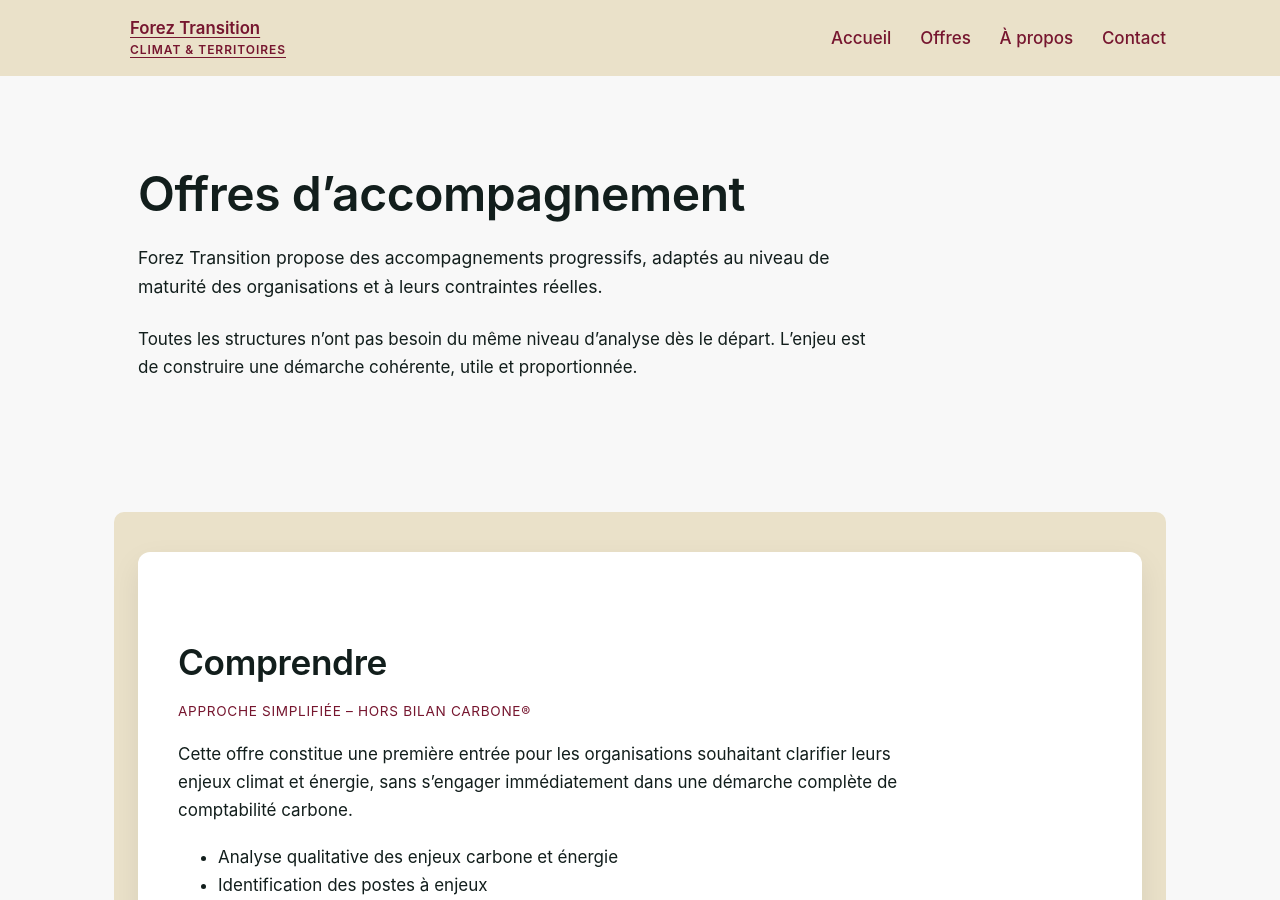
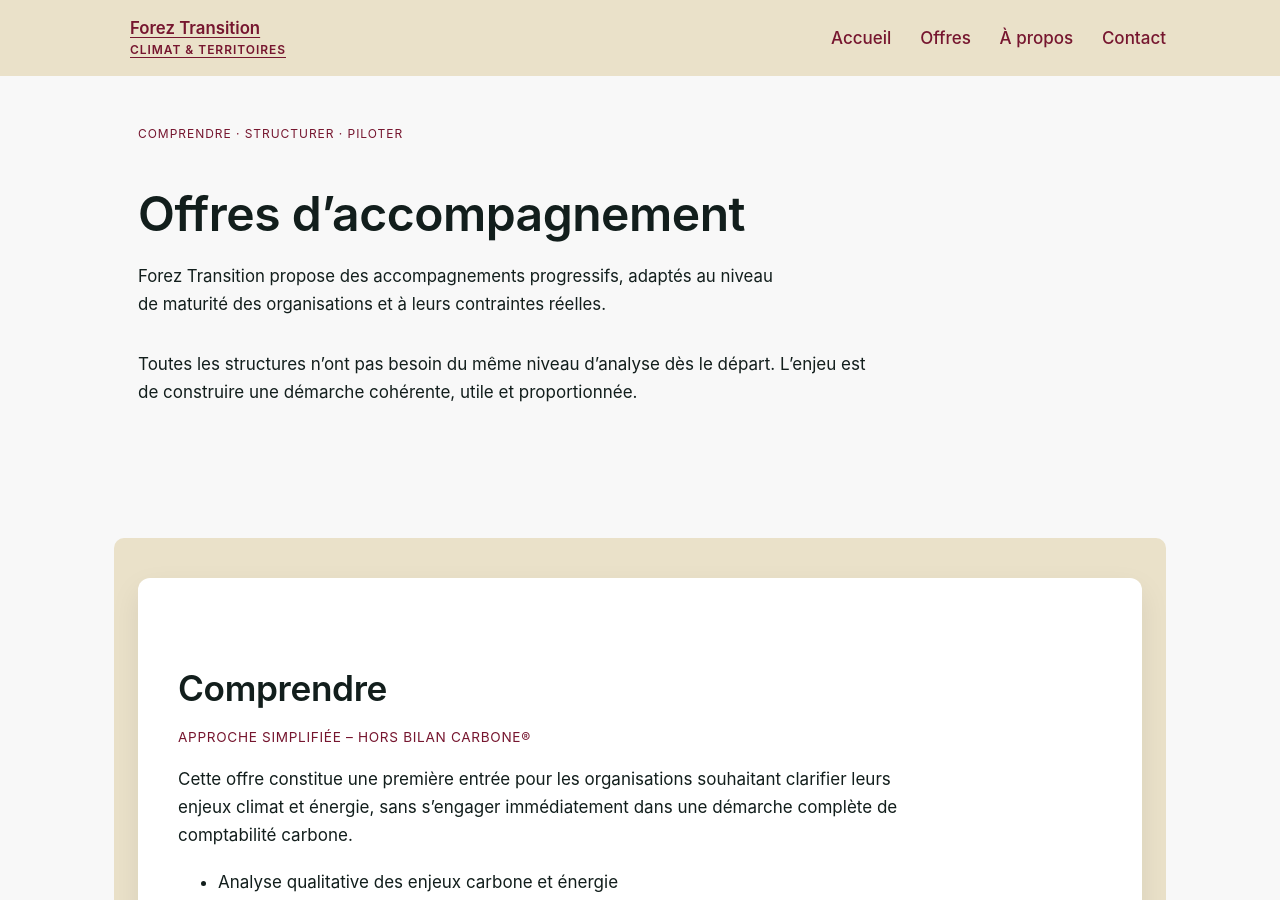
Before and after one commit to Alex-JULIEN/forez-transition, a Jekyll site: the page built from offres.md, in a window 1280 px wide and 900 px high. Built offline with Jekyll 4.4.1, drawn with Linux system fonts in a browser that asks for light colours.

Commit message:
Update offres.md

```diff
--- a/offres.md
+++ b/offres.md
@@ -5,9 +5,10 @@ layout: default
 ---
 
 <section class="section">
+  <span class="hero-eyebrow">Comprendre · Structurer · Piloter</span>
   <h1>Offres d’accompagnement</h1>
 
-  <p class="intro-offres">
+  <p class="hero-intro">
     Forez Transition propose des accompagnements progressifs,
     adaptés au niveau de maturité des organisations
     et à leurs contraintes réelles.
```
